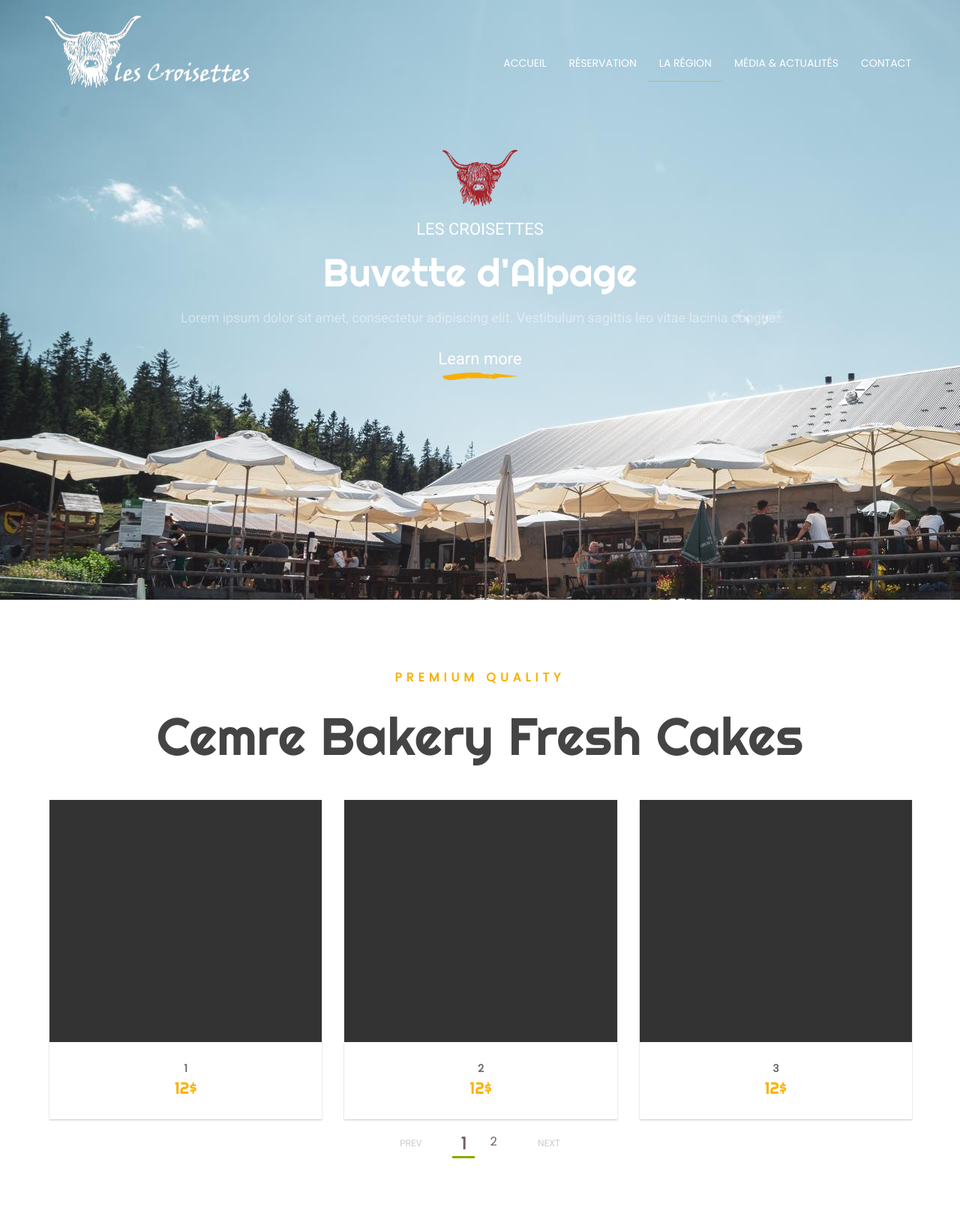
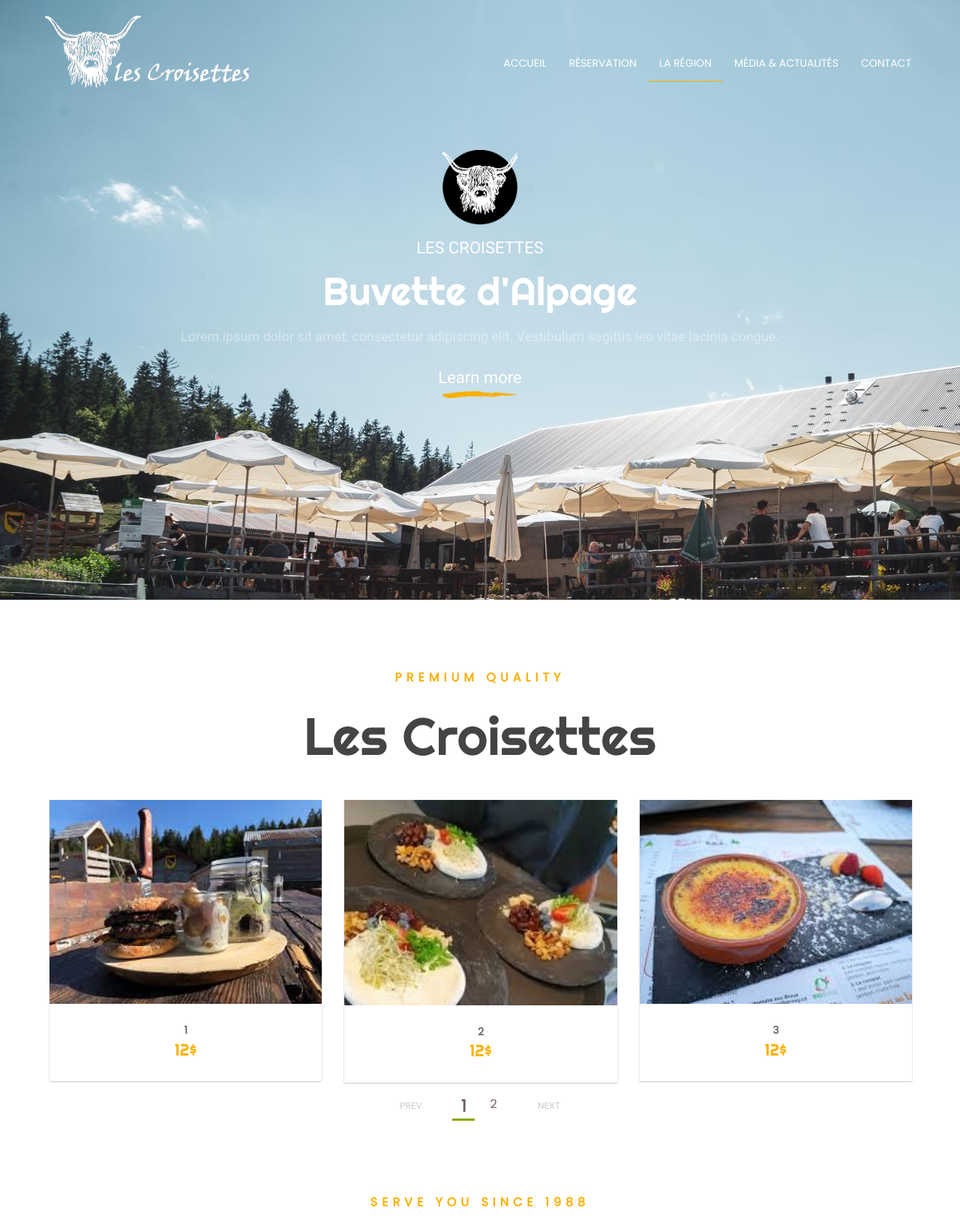
Before and after one commit to AmosLeCoq/croix, a PHP site: page / in a window 1280 px wide. Shown: the top 1630 px of the page at 75% size. Run offline with PHP 8.4, Linux system fonts and the light colour scheme; some libraries are stand-ins or nearby versions.

Commit message:
updateHome2

```diff
--- a/web/bakery/gabarit.php
+++ b/web/bakery/gabarit.php
@@ -69,7 +69,7 @@
                                             <div class="collapse navbar-collapse" id="bs-example-navbar-collapse-1">
                                                 <br><br><br>
                                                 <ul class="nav navbar-nav navbar-right navBar">
-                                                        <li class="nav-item"><a href="index.php?action=home" class="nav-link text-uppercase font-weight-bold js-scroll-trigger">ACCUEIL <span class="sr-only">(current)</span></a></li>
+                                                        <li class="nav-item"><a href="index.php?action=home" class="nav-link text-uppercase font-weight-bold js-scroll-trigger">ACCUEIL<span class="sr-only">(current)</span></a></li>
                                                         <li class="nav-item"><a href="index.php?action=reservation" class="nav-link text-uppercase font-weight-bold js-scroll-trigger">RÉSERVATION</a></li>
                                                         <li class="nav-item"><a href="#section2" class="nav-link text-uppercase font-weight-bold js-scroll-trigger">LA RÉGION</a></li>
                                                         <li class="nav-item"><a href="#section3" class="nav-link text-uppercase font-weight-bold js-scroll-trigger">MÉDIA & ACTUALITÉS</a></li>
--- a/web/bakery/view/home.php
+++ b/web/bakery/view/home.php
@@ -50,7 +50,7 @@ $title = "home";
             <div class="col-xs-12">
                 <div class="section-title text-center">
                     <h3>Premium Quality</h3>
-                        <h2>Cemre Bakery Fresh Cakes</h2>
+                    <h2>Les Croisettes</h2>
                 </div>
             </div>
         </div>
@@ -61,7 +61,7 @@ $title = "home";
                         <div class="post-slide">
                             <div class="post-img">
                                 <div class="post-abs"><p>Progresso İtalian Style</p></div>
-                                    <img src="html/img/new/productnew.png" alt="">
+                                <img src="html/img/perso/menu.jpg" alt="">
                             </div>
                             <h3 class="post-title"><a href="#">1</a></h3>
                             <p class="post-description">
@@ -72,7 +72,7 @@ $title = "home";
                         <div class="post-slide">
                             <div class="post-img">
                                 <div class="post-abs"><p>Progresso İtalian Style</p></div>
-                                    <img src="html/img/new/productnew.png" alt="">
+                                <img src="html/img/perso/menu3.jpg" alt="">
 
                             </div>
                             <h3 class="post-title"><a href="#">2</a></h3>
@@ -84,7 +84,7 @@ $title = "home";
                         <div class="post-slide">
                             <div class="post-img">
                                 <div class="post-abs"><p>Progresso İtalian Style</p></div>
-                                    <img src="html/img/new/productnew.png" alt="">
+                                <img src="html/img/perso/menu2.jpg" alt="">
 
                             </div>
                             <h3 class="post-title"><a href="#">3</a></h3>
@@ -96,7 +96,7 @@ $title = "home";
                         <div class="post-slide">
                             <div class="post-img">
                                 <div class="post-abs"><p>Progresso İtalian Style</p></div>
-                                    <img src="html/img/new/productnew.png" alt="">
+                                <img src="html/img/perso/menu1.jpg" alt="">
 
                             </div>
                             <h3 class="post-title"><a href="#">4</a></h3>
```
Also changed, not shown: web/bakery/html/img/logo/logoPr24.png, web/bakery/html/img/perso/menu.jpg (added), web/bakery/html/img/perso/menu1.jpg (added), web/bakery/html/img/perso/menu2.jpg (added), web/bakery/html/img/perso/menu3.jpg (added), 1 other file. Lines whose indentation alone changed are shown as unchanged.
